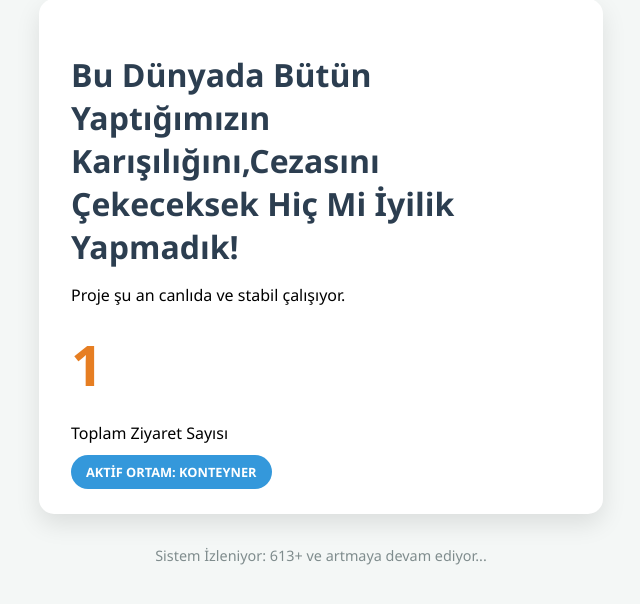
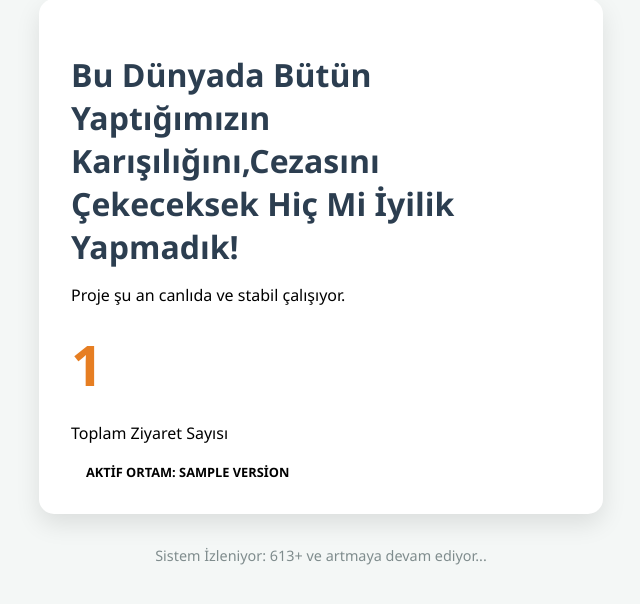
Before and after one commit to chainsahin/devops_project, a Flask app: template templates/index.html in a window 1280 px wide. Shown: the part 118-722 px from the top of the page, without its empty margins (319-959 px from the left). Run offline with Flask 3, Linux system fonts and the light colour scheme; the template is opened without the code that fills it: most values are stand-ins (such as "Sample title", 1, 10 or a date in 2020).

Commit message:
Update index.html

```diff
--- a/templates/index.html
+++ b/templates/index.html
@@ -20,7 +20,7 @@
         <p>Proje şu an canlıda ve stabil çalışıyor.</p>
         <div class="counter-box">{{ count }}</div>
         <p>Toplam Ziyaret Sayısı</p>
-        <span class="badge blue-env">Aktif Ortam: Konteyner</span>
+        <span class="badge {{ color }}-env">Aktif Ortam: {{ version }}</span>
     </div>
     <footer>Sistem İzleniyor: 613+ ve artmaya devam ediyor...</footer>
 </body>
```
